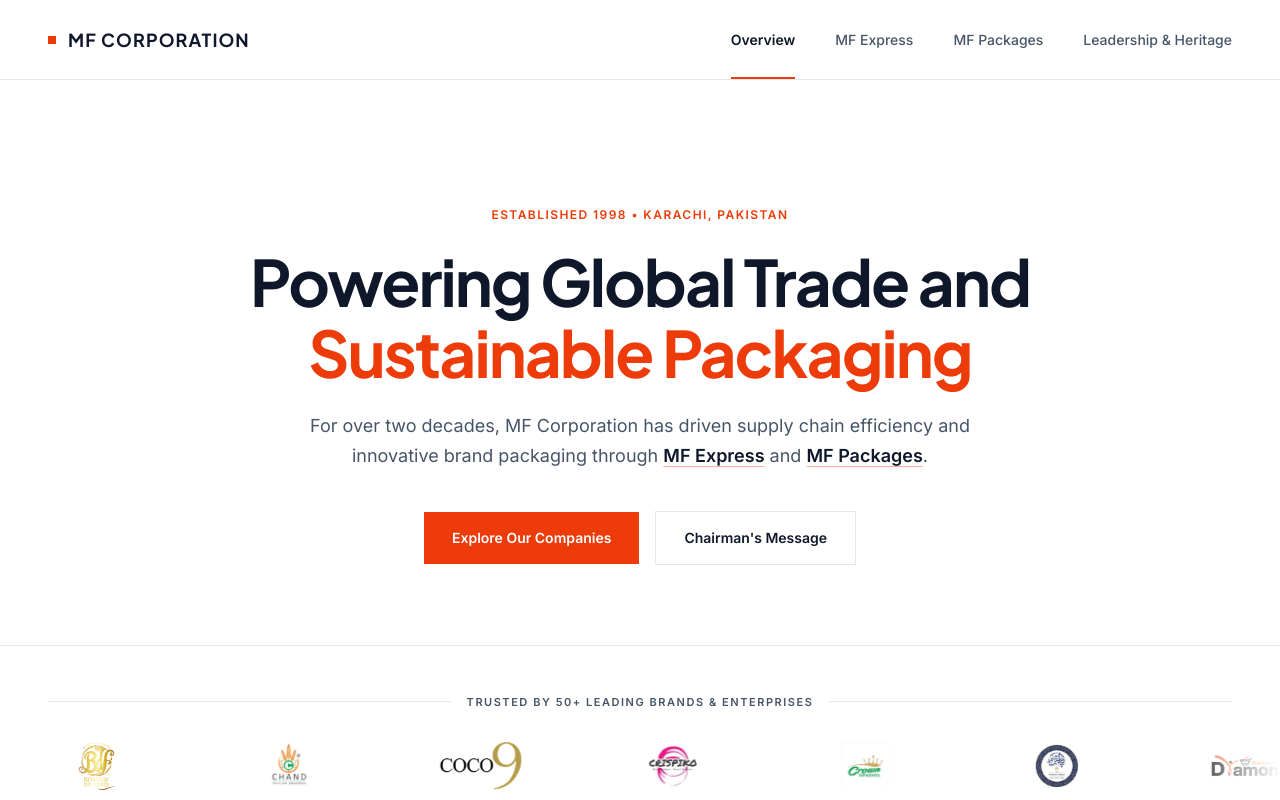
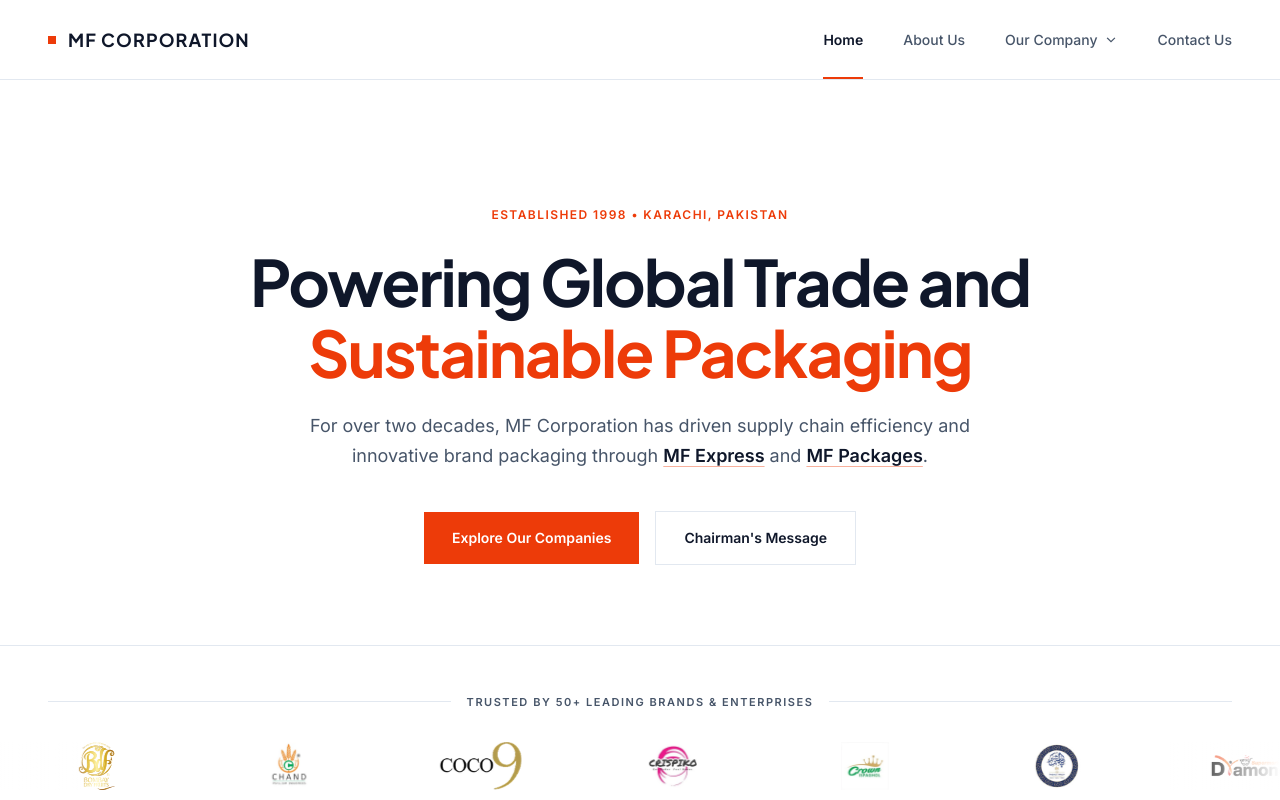
Before and after one commit to hayyantahirr/mf-corporation, a Next.js app: page / in a window 1280 px wide. Shown: the top 800 px of the page. Built offline with nearby package versions, Linux system fonts and the light colour scheme.

Commit message:
Navbar Revised

```diff
--- a/components/Navbar.jsx
+++ b/components/Navbar.jsx
@@ -1,19 +1,28 @@
 "use client";
 
-import React, { useEffect, useState } from "react";
+import React, { useEffect, useRef, useState } from "react";
 import Link from "next/link";
 import { usePathname } from "next/navigation";
 
-const navLinks = [
-  { label: "Overview", href: "/" },
-  { label: "MF Express", href: "/express" },
-  { label: "MF Packages", href: "/packages" },
-  { label: "Leadership & Heritage", href: "/about" },
+const companyLinks = [
+  {
+    label: "MF Express",
+    description: "China-to-Pakistan Logistics & Warehousing",
+    href: "/express",
+  },
+  {
+    label: "MF Packages",
+    description: "Custom Flexible Packaging & Printing",
+    href: "/packages",
+  },
 ];
 
 export default function Navbar() {
   const [mobileMenuOpen, setMobileMenuOpen] = useState(false);
+  const [mobileCompanyOpen, setMobileCompanyOpen] = useState(false);
+  const [companyDropdownOpen, setCompanyDropdownOpen] = useState(false);
   const [scrolled, setScrolled] = useState(false);
+  const dropdownRef = useRef(null);
   const pathname = usePathname();
 
   useEffect(() => {
@@ -26,10 +35,34 @@ export default function Navbar() {
     return () => window.removeEventListener("scroll", handleScroll);
   }, []);
 
+  useEffect(() => {
+    const handleClickOutside = (event) => {
+      if (dropdownRef.current && !dropdownRef.current.contains(event.target)) {
+        setCompanyDropdownOpen(false);
+      }
+    };
+
+    const handleEscape = (event) => {
+      if (event.key === "Escape") {
+        setCompanyDropdownOpen(false);
+        setMobileMenuOpen(false);
+      }
+    };
+
+    document.addEventListener("mousedown", handleClickOutside);
+    document.addEventListener("keydown", handleEscape);
+    return () => {
+      document.removeEventListener("mousedown", handleClickOutside);
+      document.removeEventListener("keydown", handleEscape);
+    };
+  }, []);
+
   const isActive = (href) => {
     if (href === "/") return pathname === "/";
     return pathname === href || pathname.startsWith(`${href}/`);
   };
+
+  const isCompanyActive = isActive("/express") || isActive("/packages");
 
   return (
     <header
@@ -49,7 +82,10 @@ export default function Navbar() {
           {/* Left: Clean Typographic Lockup + 8px Red Square Mark */}
           <Link
             href="/"
-            onClick={() => setMobileMenuOpen(false)}
+            onClick={() => {
+              setMobileMenuOpen(false);
+              setCompanyDropdownOpen(false);
+            }}
             className="inline-flex items-center gap-3 focus:outline-none"
           >
             <span
@@ -67,20 +103,17 @@ export default function Navbar() {
 
           {/* Right: Minimal Horizontal Links */}
           <div className="hidden md:flex md:h-full md:items-center md:gap-8 lg:gap-10">
-            {navLinks.map((link) => {
-              const active = isActive(link.href);
-              return (
+            {/* Home */}
             <Link
-                  key={link.href}
-                  href={link.href}
+              href="/"
               className={`relative flex h-full items-center text-sm font-medium transition-colors duration-250 ${
-                    active
+                isActive("/")
                   ? "font-semibold text-[#0F172A]"
                   : "text-[#475569] hover:text-[#0F172A]"
               }`}
             >
-                  <span>{link.label}</span>
-                  {active && (
+              <span>Home</span>
+              {isActive("/") && (
                 <span
                   className={`absolute inset-x-0 h-[2px] bg-[#ED3B09] transition-all duration-300 ${
                     scrolled ? "bottom-2" : "bottom-0"
@@ -89,8 +122,137 @@ export default function Navbar() {
                 />
               )}
             </Link>
+
+            {/* About Us */}
+            <Link
+              href="/about"
+              className={`relative flex h-full items-center text-sm font-medium transition-colors duration-250 ${
+                isActive("/about")
+                  ? "font-semibold text-[#0F172A]"
+                  : "text-[#475569] hover:text-[#0F172A]"
+              }`}
+            >
+              <span>About Us</span>
+              {isActive("/about") && (
+                <span
+                  className={`absolute inset-x-0 h-[2px] bg-[#ED3B09] transition-all duration-300 ${
+                    scrolled ? "bottom-2" : "bottom-0"
+                  }`}
+                  aria-hidden="true"
+                />
+              )}
+            </Link>
+
+            {/* Our Company Dropdown */}
+            <div
+              ref={dropdownRef}
+              className="relative flex h-full items-center"
+              onMouseEnter={() => setCompanyDropdownOpen(true)}
+              onMouseLeave={() => setCompanyDropdownOpen(false)}
+            >
+              <button
+                type="button"
+                onClick={() => setCompanyDropdownOpen((prev) => !prev)}
+                aria-expanded={companyDropdownOpen}
+                aria-haspopup="menu"
+                className={`relative flex h-full cursor-pointer items-center gap-1.5 text-sm font-medium transition-colors duration-250 focus:outline-none ${
+                  isCompanyActive || companyDropdownOpen
+                    ? "font-semibold text-[#0F172A]"
+                    : "text-[#475569] hover:text-[#0F172A]"
+                }`}
+              >
+                <span>Our Company</span>
+                <svg
+                  className={`h-3.5 w-3.5 transition-transform duration-200 ${
+                    companyDropdownOpen
+                      ? "rotate-180 text-[#ED3B09]"
+                      : "text-[#475569]"
+                  }`}
+                  viewBox="0 0 24 24"
+                  fill="none"
+                  stroke="currentColor"
+                  strokeWidth="2"
+                  strokeLinecap="square"
+                  aria-hidden="true"
+                >
+                  <path d="m6 9 6 6 6-6" />
+                </svg>
+                {isCompanyActive && (
+                  <span
+                    className={`absolute inset-x-0 h-[2px] bg-[#ED3B09] transition-all duration-300 ${
+                      scrolled ? "bottom-2" : "bottom-0"
+                    }`}
+                    aria-hidden="true"
+                  />
+                )}
+              </button>
+
+              {/* Editorial Hairline Dropdown Panel */}
+              {companyDropdownOpen && (
+                <div
+                  role="menu"
+                  className={`absolute right-0 top-full w-80 border border-[#E2E8F0] bg-[#FFFFFF] shadow-xs ${
+                    scrolled ? "mt-2 rounded-2xl" : "mt-0 rounded-none"
+                  } overflow-hidden`}
+                >
+                  <div className="divide-y divide-[#E2E8F0]">
+                    {companyLinks.map((item) => {
+                      const itemActive = isActive(item.href);
+                      return (
+                        <Link
+                          key={item.href}
+                          href={item.href}
+                          role="menuitem"
+                          onClick={() => setCompanyDropdownOpen(false)}
+                          className={`group flex items-center justify-between gap-4 px-5 py-4 transition-colors duration-200 hover:bg-[#F8F9FA] ${
+                            itemActive ? "bg-[#F8F9FA]" : ""
+                          }`}
+                        >
+                          <div>
+                            <div className="flex items-center gap-2">
+
+
+                              <span className="font-heading text-sm font-semibold text-[#0F172A] transition-colors duration-200 group-hover:text-[#ED3B09]">
+                                {item.label}
+                              </span>
+                            </div>
+                            <p className="mt-1 text-xs leading-relaxed text-[#475569]">
+                              {item.description}
+                            </p>
+                          </div>
+                          <span
+                            aria-hidden="true"
+                            className="text-sm text-[#475569] transition-transform duration-200 group-hover:translate-x-1 group-hover:text-[#ED3B09]"
+                          >
+                            &rarr;
+                          </span>
+                        </Link>
                       );
                     })}
+                  </div>
+                </div>
+              )}
+            </div>
+
+            {/* Contact Us */}
+            <Link
+              href="/contact"
+              className={`relative flex h-full items-center text-sm font-medium transition-colors duration-250 ${
+                isActive("/contact")
+                  ? "font-semibold text-[#0F172A]"
+                  : "text-[#475569] hover:text-[#0F172A]"
+              }`}
+            >
+              <span>Contact Us</span>
+              {isActive("/contact") && (
+                <span
+                  className={`absolute inset-x-0 h-[2px] bg-[#ED3B09] transition-all duration-300 ${
+                    scrolled ? "bottom-2" : "bottom-0"
+                  }`}
+                  aria-hidden="true"
+                />
+              )}
+            </Link>
           </div>
 
           {/* Mobile Menu Button */}
@@ -147,27 +309,104 @@ export default function Navbar() {
           }`}
         >
           <div className="flex flex-col divide-y divide-[#E2E8F0]">
-            {navLinks.map((link) => {
-              const active = isActive(link.href);
-              return (
             <Link
-                  key={link.href}
-                  href={link.href}
+              href="/"
               onClick={() => setMobileMenuOpen(false)}
-                  className={`flex items-center justify-between py-3.5 text-sm font-medium transition-colors duration-250 ${
-                    active ? "font-semibold text-[#0F172A]" : "text-[#475569]"
+              className={`flex items-center justify-between py-3.5 text-sm font-medium ${
+                isActive("/")
+                  ? "font-semibold text-[#0F172A]"
+                  : "text-[#475569]"
               }`}
             >
-                  <span>{link.label}</span>
-                  {active && (
-                    <span
-                      className="h-2 w-2 bg-[#ED3B09]"
-                      aria-hidden="true"
-                    />
+              <span>Home</span>
+              {isActive("/") && (
+                <span className="h-2 w-2 bg-[#ED3B09]" aria-hidden="true" />
               )}
             </Link>
-              );
-            })}
+
+            <Link
+              href="/about"
+              onClick={() => setMobileMenuOpen(false)}
+              className={`flex items-center justify-between py-3.5 text-sm font-medium ${
+                isActive("/about")
+                  ? "font-semibold text-[#0F172A]"
+                  : "text-[#475569]"
+              }`}
+            >
+              <span>About Us</span>
+              {isActive("/about") && (
+                <span className="h-2 w-2 bg-[#ED3B09]" aria-hidden="true" />
+              )}
+            </Link>
+
+            {/* Mobile Our Company Accordion */}
+            <div className="py-1">
+              <button
+                type="button"
+                onClick={() => setMobileCompanyOpen((prev) => !prev)}
+                aria-expanded={mobileCompanyOpen}
+                className={`flex w-full items-center justify-between py-2.5 text-sm font-medium ${
+                  isCompanyActive
+                    ? "font-semibold text-[#0F172A]"
+                    : "text-[#475569]"
+                }`}
+              >
+                <span>Our Company</span>
+                <svg
+                  className={`h-4 w-4 transition-transform duration-200 ${
+                    mobileCompanyOpen
+                      ? "rotate-180 text-[#ED3B09]"
+                      : "text-[#475569]"
+                  }`}
+                  viewBox="0 0 24 24"
+                  fill="none"
+                  stroke="currentColor"
+                  strokeWidth="2"
+                  strokeLinecap="square"
+                  aria-hidden="true"
+                >
+                  <path d="m6 9 6 6 6-6" />
+                </svg>
+              </button>
+
+              {mobileCompanyOpen && (
+                <div className="mb-2 space-y-1 border-l-2 border-[#ED3B09] pl-4">
+                  {companyLinks.map((item) => (
+                    <Link
+                      key={item.href}
+                      href={item.href}
+                      onClick={() => {
+                        setMobileMenuOpen(false);
+                        setMobileCompanyOpen(false);
+                      }}
+                      className="block py-2 text-sm text-[#475569] hover:text-[#0F172A]"
+                    >
+                      <span className="font-mono text-xs font-bold text-[#ED3B09]">
+                        {item.index}
+                      </span>{" "}
+                      <span className="font-semibold text-[#0F172A]">
+                        {item.label}
+                      </span>
+                    </Link>
+                  ))}
+                </div>
+              )}
+            </div>
+
+            <Link
+              href="/contact"
+              onClick={() => setMobileMenuOpen(false)}
+              className={`flex items-center justify-between py-3.5 text-sm font-medium ${
+                isActive("/contact")
+                  ? "font-semibold text-[#0F172A]"
+                  : "text-[#475569]"
+              }`}
+            >
+              <span>Contact Us</span>
+              {isActive("/contact") && (
+                <span className="h-2 w-2 bg-[#ED3B09]" aria-hidden="true" />
+              )}
+            </Link>
           </div>
         </div>
       )}
```
Lines whose indentation alone changed are shown as unchanged.
